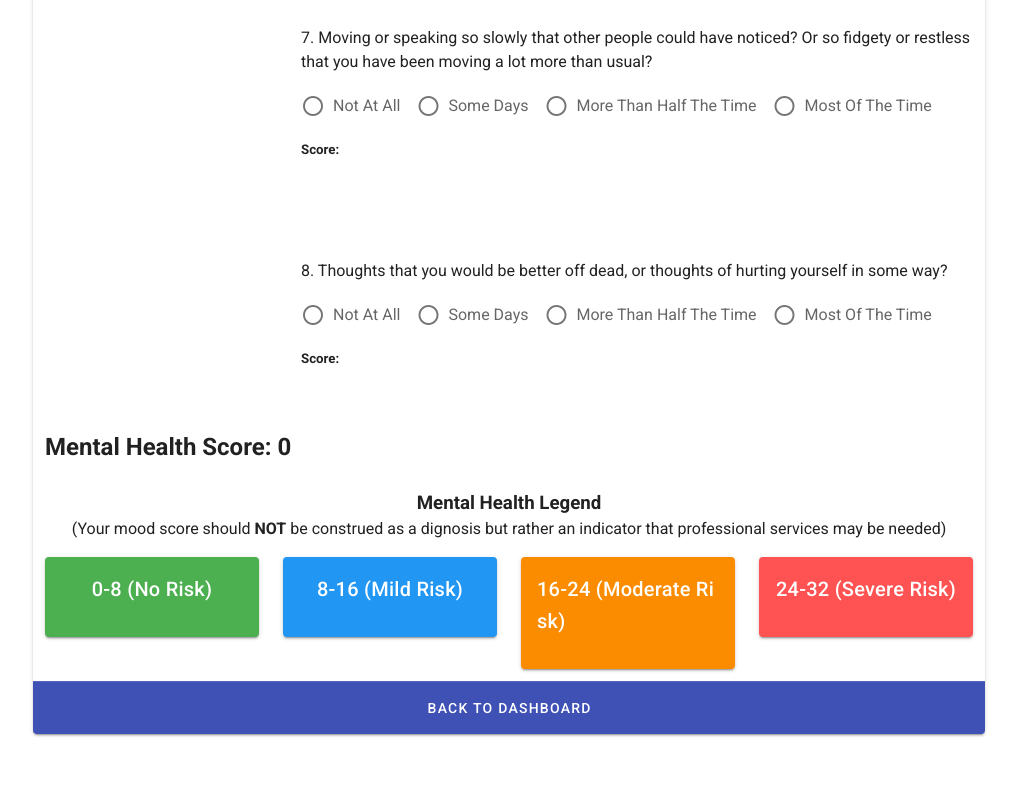
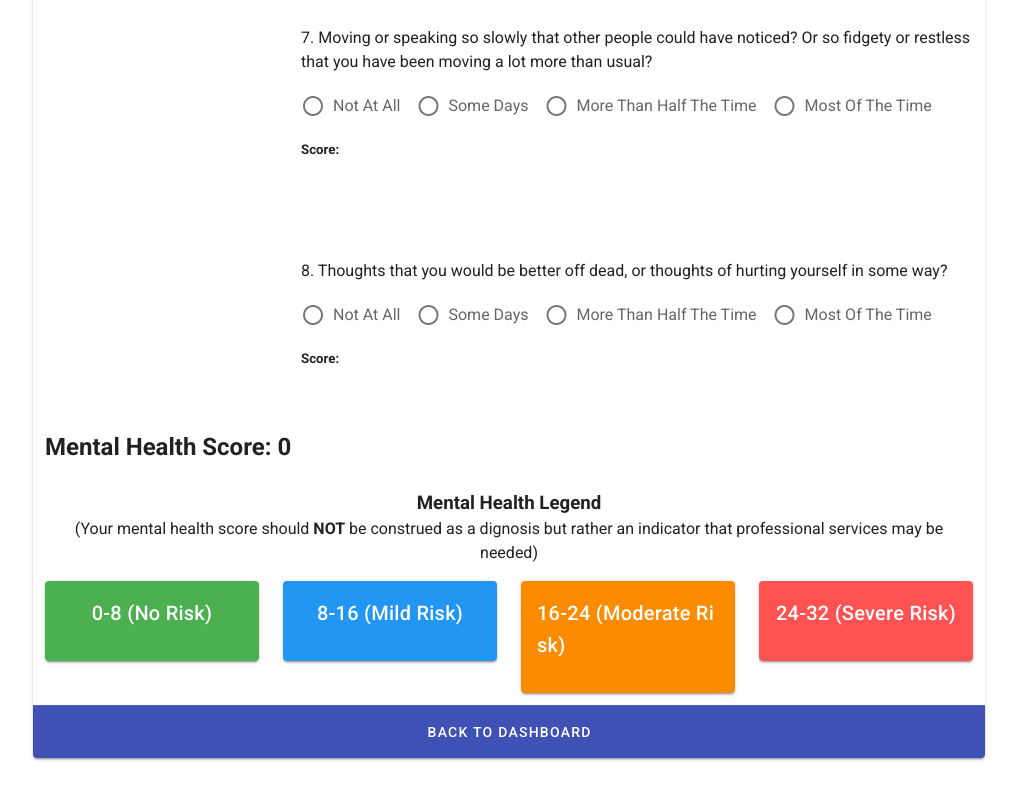
Before and after one commit to dvega920/BALANCE, a Vue app in the folder client/: page /Survey in a window 1280 px wide. Shown: the part 1610-2410 px from the top of the page, without its empty margins (259-1276 px from the left). Built offline with nearby package versions, Linux system fonts and the light colour scheme.

Commit message:
revised subtext under legend to remove 'mood score' and replace with 'mental heath score'

```diff
--- a/client/src/components/Questionnaire.vue
+++ b/client/src/components/Questionnaire.vue
@@ -24,7 +24,7 @@
         <br />
         <h3 class="text-center">Mental Health Legend</h3>
         <p class="subtext text-center">
-          (Your mood score should
+          (Your mental health score should
           <strong>NOT</strong> be construed as a dignosis but rather an indicator that professional services may be needed)
         </p>
         <v-row>
```
